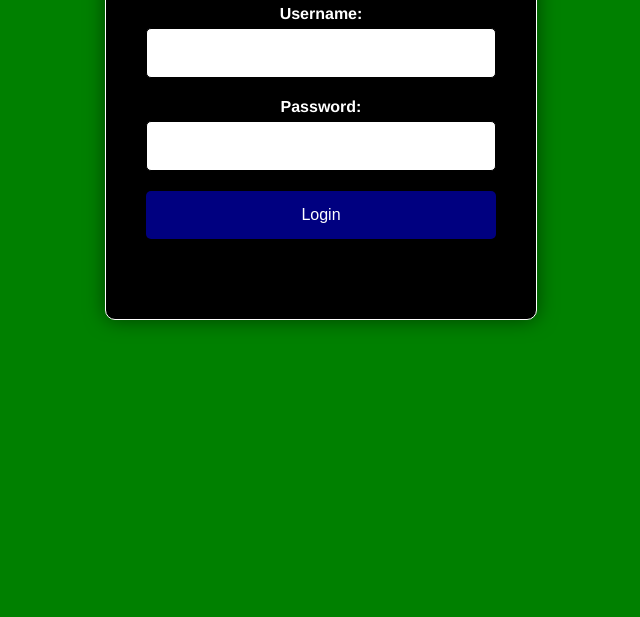
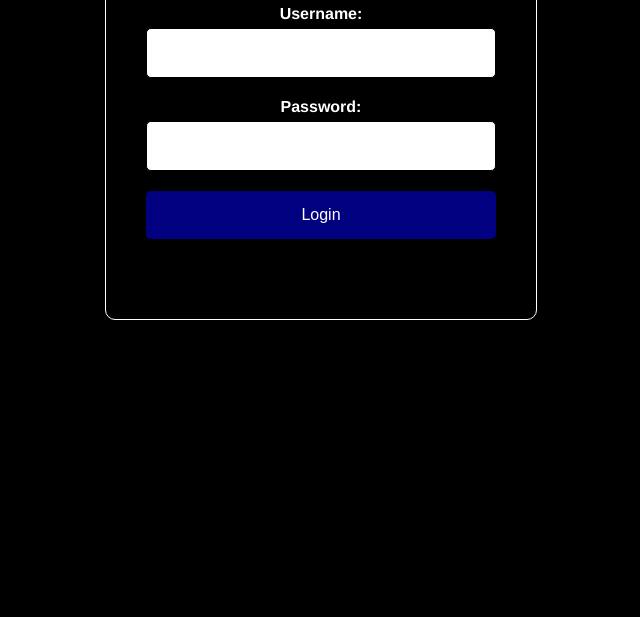
Before and after one commit to janpreett/SwatchFuelTransport, a plain HTML site: page public/index.html in a window 1280 px wide. Shown: the part 183-800 px from the top of the page, without its empty margins (319-959 px from the left). Drawn offline with Linux system fonts and the light colour scheme.

Commit message:
test commit 2

```diff
--- a/public/style.css
+++ b/public/style.css
@@ -1,6 +1,6 @@
 body {
     font-family: 'Helvetica Neue', Arial, sans-serif;
-    background-color: green;
+    background-color: #000000;
     color: #ffffff;
     margin: 0;
     padding: 0;
```
